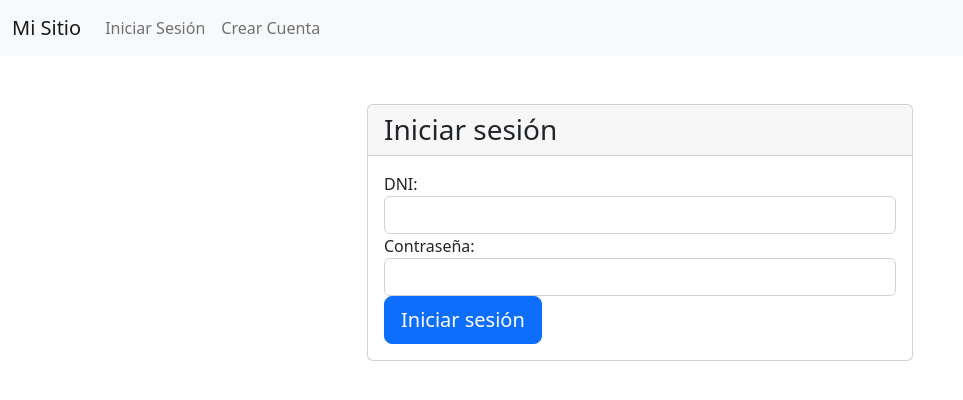
After one commit to NahuelPardo89/centroTerapeuticoPrueba, a Django app: page /login/ in a window 1280 px wide. The commit adds this page. Shown: the top 400 px of the page, without its empty margins (0-963 px from the left). Run offline with Django 4.2, Linux system fonts and the light colour scheme.

Commit message:
login y logout implementado

```diff
--- a/Prana/Gestion/templates/base.html
+++ b/Prana/Gestion/templates/base.html
@@ -16,13 +16,51 @@
 <body>
   <header>
     <!-- place navbar here -->
+    <nav class="navbar navbar-expand-lg navbar-light bg-light">
+      <div class="container-fluid">
+        <a class="navbar-brand" href="#">Mi Sitio</a>
+        <button class="navbar-toggler" type="button" data-bs-toggle="collapse" data-bs-target="#navbarNav" aria-controls="navbarNav" aria-expanded="false" aria-label="Toggle navigation">
+          <span class="navbar-toggler-icon"></span>
+        </button>
+        <div class="collapse navbar-collapse" id="navbarNav">
+          <ul class="navbar-nav me-auto">
+            <!-- Botones para usuarios no autenticados -->
+            {% if not user.is_authenticated %}
+            <li class="nav-item">
+              <a class="nav-link" href="{% url 'login' %}">Iniciar Sesión</a>
+            </li>
+            <li class="nav-item">
+              <a class="nav-link" href="#">Crear Cuenta</a>
+            </li>
+            {% endif %}
+          </ul>
+          <!-- Bienvenida y boton de cerrar sesion para usuarios autenticados -->
+          {% if user.is_authenticated %}
+          <ul class="navbar-nav">
+            <li class="nav-item">
+              <a class="nav-link disabled">Bienvenido, {{ user.first_name }}</a>
+            </li>
+            <li class="nav-item">
+              <form action="{% url 'logout' %}" method="post">
+                {% csrf_token %}
+                <button type="submit" class="btn btn-outline-secondary">Cerrar Sesión</button>
+              </form>
+            </li>
+          </ul>
+          {% endif %}
+        </div>
+      </div>
+    </nav>
+
 
   </header>
   <main>
+    {% block content %}
 
+    {% endblock content %}
   </main>
   <footer>
-    <!-- place footer here -->
+
   </footer>
   <!-- Bootstrap JavaScript Libraries -->
   <script src="https://cdn.jsdelivr.net/npm/@popperjs/core@2.11.6/dist/umd/popper.min.js"
--- /dev/null
+++ b/Prana/Gestion/templates/login.html
@@ -0,0 +1,44 @@
+{% extends 'base.html' %}
+
+{% block content %}
+
+<div class="container mt-5">
+  <div class="row justify-content-center">
+    <div class="col-md-6">
+      <div class="card">
+        <div class="card-header">
+          <h3 class="mb-0">Iniciar sesión</h3>
+        </div>
+        <div class="card-body">
+          <form class="form" role="form" method="post" action="{% url 'login' %}">
+            {% csrf_token %}
+            <div class="form-group">
+              <label for="dni">DNI:</label>
+              <input type="text" class="form-control" id="dni" name="dni" required>
+            </div>
+            <div class="form-group">
+              <label for="password">Contraseña:</label>
+              <input type="password" class="form-control" id="password" name="password" required>
+            </div>
+            {% if messages %}
+            <div class="alert alert-danger" role="alert">
+            {% for message in messages %}
+            <p>{{ message }}</p>
+            {% endfor %}
+            </div>
+            {% endif %}
+            {% if form.errors %}
+            <div class="alert alert-danger" role="alert">
+              ¡Oops! Algo salió mal. Verifique los datos ingresados e intente nuevamente.
+            </div>
+            {% endif %}
+            <div class="form-group">
+              <button type="submit" class="btn btn-primary btn-lg float-right">Iniciar sesión</button>
+            </div>
+          </form>
+        </div>
+      </div>
+    </div>
+  </div>
+</div>
+{% endblock %}
--- a/Prana/Gestion/views.py
+++ b/Prana/Gestion/views.py
@@ -1,6 +1,68 @@
-from django.shortcuts import render
+from django.shortcuts import render, redirect
 
 # Create your views here.
+from django.contrib.auth.decorators import login_required, user_passes_test
+from django.contrib.auth import authenticate, logout,login
+from django.contrib import messages
+
+def is_medico(user):
+    return user.groups.filter(name='medicos').exists()
+
+def is_paciente(user):
+    return user.groups.filter(name='pacientes').exists()
+
+def is_secretaria(user):
+    return user.groups.filter(name='secretarias').exists()
 
 def home(request):
-    return render(request, 'home.html')
+    if not request.user.is_authenticated:
+        return render(request,'home_unauthenticated.html')
+    elif is_medico(request.user):
+        return redirect('home_medico')
+    elif is_paciente(request.user):
+        return redirect('home_paciente')
+    elif is_secretaria(request.user):
+        return redirect('home_secretaria')
+    else:
+        return redirect('home_medico')
+
+@login_required
+#@user_passes_test(is_medico)
+def home_medico(request):
+    # Código para la plantilla home_medico.html
+    return render(request, 'medicos/home_medico.html')
+
+@login_required
+@user_passes_test(is_paciente)
+def home_paciente(request):
+    # Código para la plantilla home_paciente.html
+    return render(request, 'pacientes/home_paciente.html')
+
+@login_required
+@user_passes_test(is_secretaria)
+def home_secretaria(request):
+    # Código para la plantilla home_secretaria.html
+    return render(request, 'secretaria/home_secretaria.html')
+
+@login_required
+def home_unauthenticated(request):
+    # Código para la plantilla home_unauthenticated.html
+    return render(request, 'home_unauthenticated.html')
+
+def login_view(request):
+    if request.method == 'POST':
+        username = request.POST['dni']
+        password = request.POST['password']
+        user = authenticate(request, username=username, password=password)
+        if user is not None:
+            login(request, user)
+            return redirect('home')
+        else:
+            messages.error(request, "El DNI o la contraseña no son válidos.")
+            return redirect('login')
+    else:
+        return render(request, 'login.html')
+@login_required
+def cerrar_sesion(request):
+    logout(request)
+    return redirect('home')
--- a/Prana/Prana/urls.py
+++ b/Prana/Prana/urls.py
@@ -15,7 +15,13 @@ Including another URLconf
 """
 from django.contrib import admin
 from django.urls import path
-
+from Gestion import views
 urlpatterns = [
     path('admin/', admin.site.urls),
+    path('', views.home, name='home'),
+    path('home_medico/', views.home_medico, name='home_medico'),
+    path('home_paciente/', views.home_paciente, name='home_paciente'),
+    path('home_secretaria/', views.home_secretaria, name='home_secretaria'),
+    path('login/', views.login_view, name='login'),
+    path('logout/', views.cerrar_sesion, name='logout'),
 ]
```
Also changed, not shown: Prana/Gestion/templates/home_unauthenticated.html (added, +7 -0 lines), Prana/Gestion/templates/medicos/home_medico.html (added, +7 -0 lines), Prana/Gestion/templates/pacientes/home_paciente.html (added, +7 -0 lines), Prana/Gestion/templates/secretarias/home_secretaria.html (added, +7 -0 lines), Prana/Gestion/templates/home.html (deleted), Prana/db.sqlite3.
